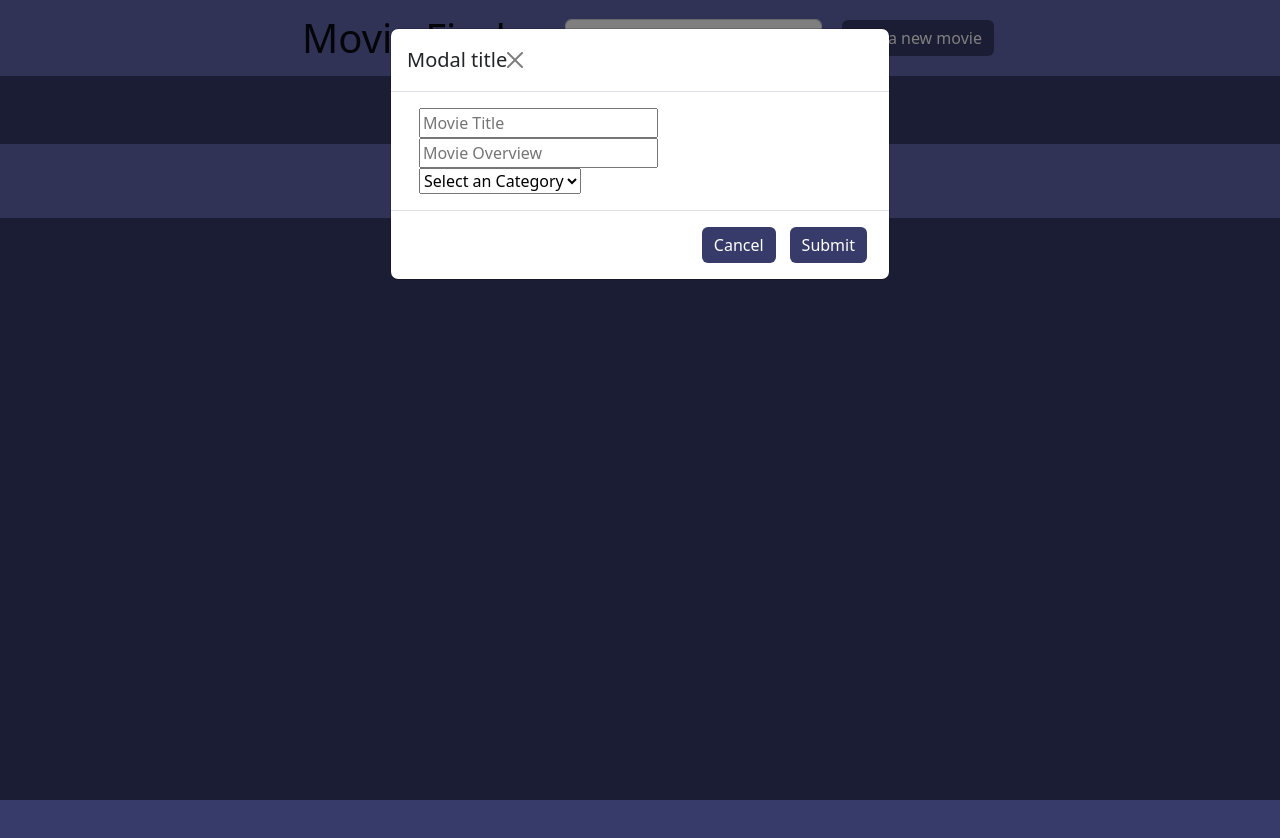
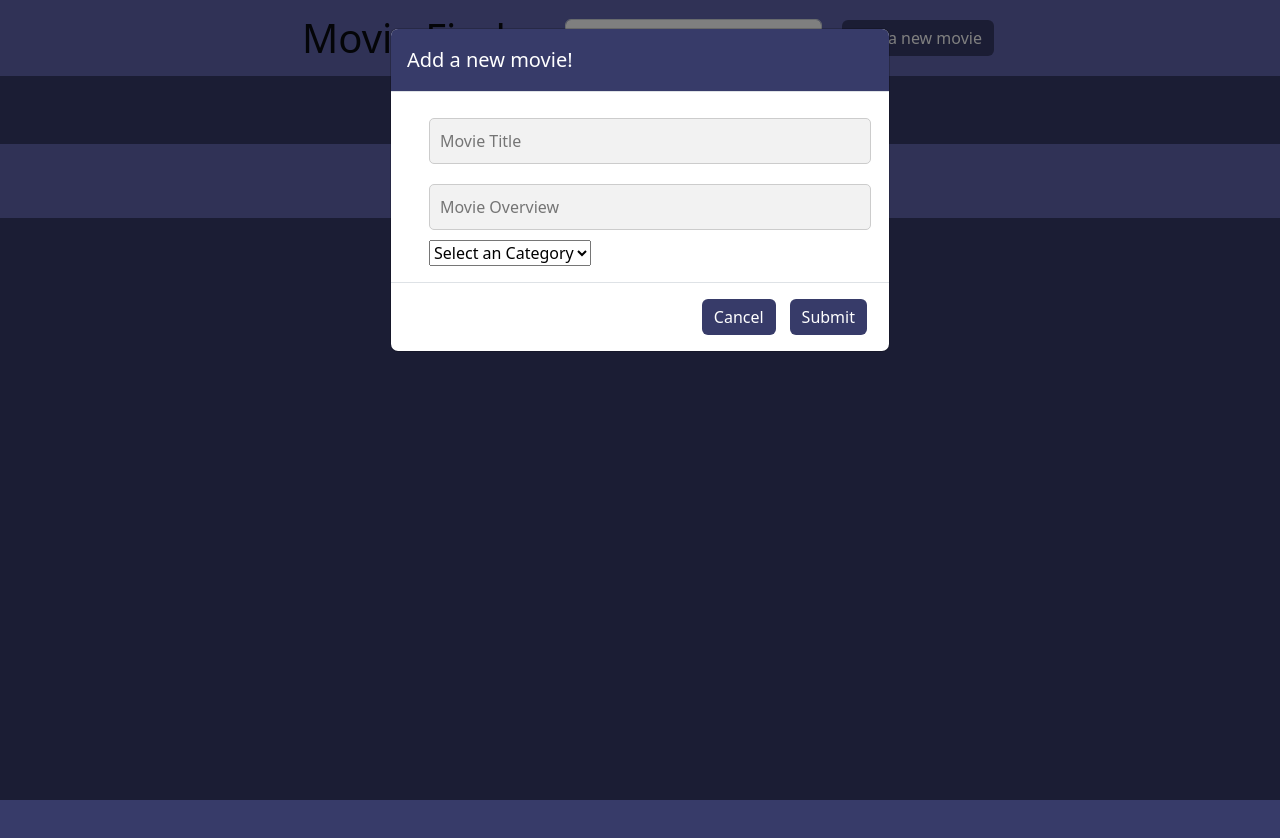
Before and after one commit to movie-Joseph-Misael/movie-project, a plain HTML site: page index.html in a window 1280 px wide. Both pictures are taken after typing "Sample" into the empty fields and a click on the button "Add a new movie". Drawn offline with nearby package versions, Linux system fonts and the light colour scheme; no server answers.

Commit message:
updates modal

```diff
--- a/css/style.css
+++ b/css/style.css
@@ -60,3 +60,23 @@ button.btn.btn-danger {
     background-color: #373b69;
     border: 6px
 }
+
+.modal-header {
+    background-color: #373b69;
+    color: #fff;
+    padding: 0.5rem 1.5rem;
+}
+
+#entry-form-title, #entry-form-overview {
+    margin: 10px;
+    padding: 10px;
+    background-color: #f2f2f2;
+    border: 1px solid #ccc;
+    border-radius: 5px;
+    width: 100%;
+    box-sizing: border-box;
+}
+
+#movie-category {
+    margin-left: 10px;
+}
--- a/index.html
+++ b/index.html
@@ -40,8 +40,8 @@
     <div class="modal-dialog">
         <div class="modal-content">
             <div class="modal-header">
-                <h1 class="modal-title fs-5" id="staticBackdropLabel">Modal title</h1>
-                <button type="button" class="btn-close" data-bs-dismiss="modal" aria-label="Cancel"></button>
+                <h1 class="modal-title fs-5" id="staticBackdropLabel">Add a new movie!</h1>
+<!--                <button type="button" class="btn-close" data-bs-dismiss="modal" aria-label="Cancel"></button>-->
             </div>
             <div class="modal-body">
                 <div class="container-fluid movie-entry-form">
```
